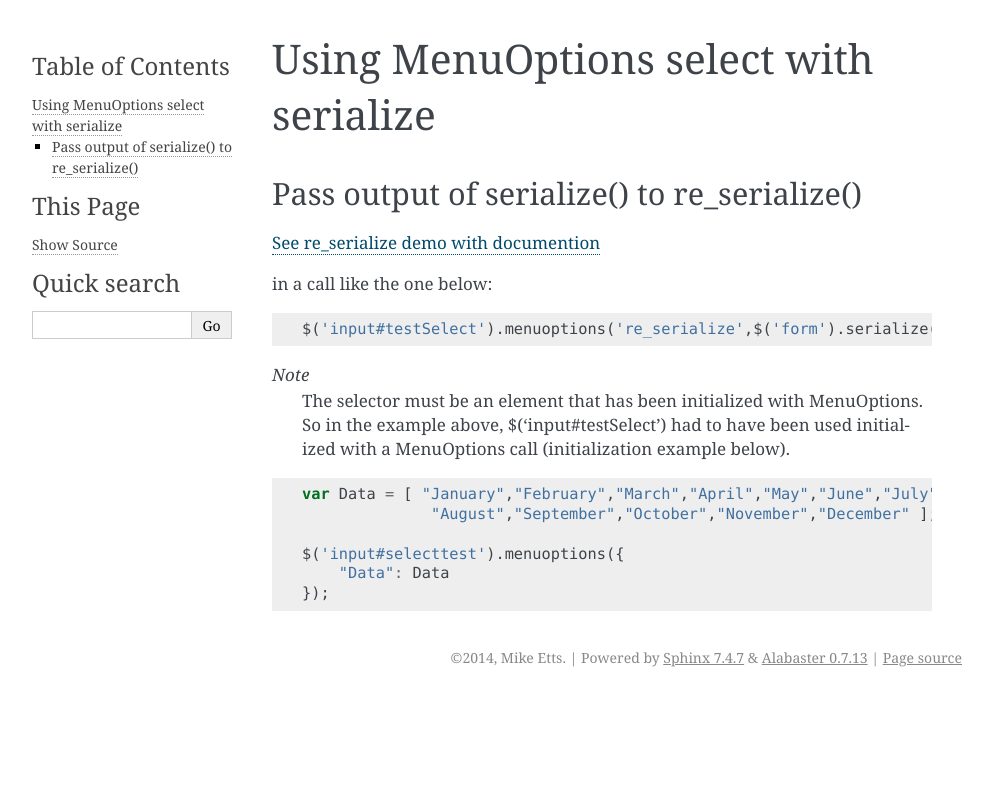
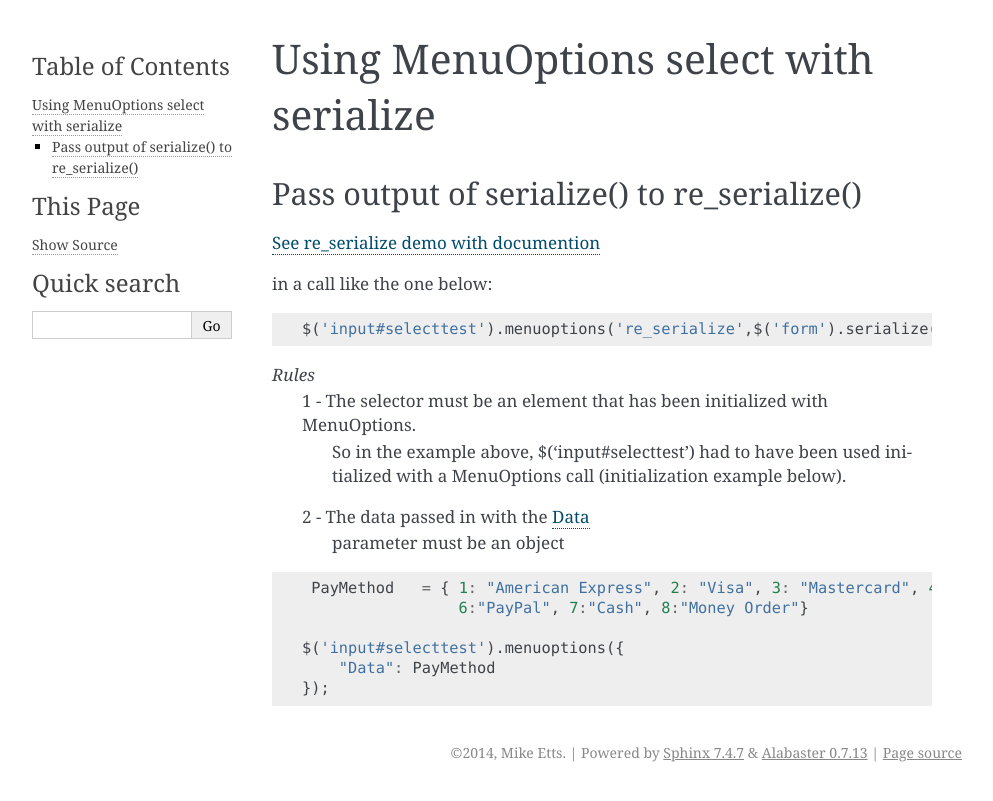
Before and after one commit to compsult/MenuOptions, a Sphinx documentation site: the page built from docs/source/Serialize.rst, in a window 1280 px wide. Shown: the top 801 px of the page, without its empty margins (148-1141 px from the left). Built offline with Sphinx 7.4.7, drawn with Linux system fonts in a browser that asks for light colours.

Commit message:
improve docs (re_serialize)

```diff
--- a/docs/source/Serialize.rst
+++ b/docs/source/Serialize.rst
@@ -11,18 +11,21 @@ in a call like the one below:
 
 .. code-block:: javascript
 
-    $('input#testSelect').menuoptions('re_serialize',$('form').serialize());
+    $('input#selecttest').menuoptions('re_serialize',$('form').serialize());
 
-`Note`
-    The selector must be an element that has been initialized with MenuOptions.
-    So in the example above, $('input#testSelect') had to have been used initialized
-    with a MenuOptions call (initialization example below).
+`Rules`
+    1 - The selector must be an element that has been initialized with MenuOptions.
+        So in the example above, $('input#selecttest') had to have been used initialized
+        with a MenuOptions call (initialization example below).
+
+    2 - The data passed in with the `Data <http://menuoptions.readthedocs.org/en/latest/SelectParams.html>`_
+        parameter must be an object
 
 .. code-block:: javascript
 
-    var Data = [ "January","February","March","April","May","June","July",
-                  "August","September","October","November","December" ];
+     PayMethod   = { 1: "American Express", 2: "Visa", 3: "Mastercard", 4:"Discover", 5:"Check",
+                     6:"PayPal", 7:"Cash", 8:"Money Order"}
 
     $('input#selecttest').menuoptions({
-        "Data": Data
+        "Data": PayMethod
     });
--- a/menuoptions.jquery.json
+++ b/menuoptions.jquery.json
@@ -8,7 +8,7 @@
         "input",
         "menu"
     ],
-    "version":"1.5.0-13",
+    "version":"1.5.0-14",
     "author": {
         "name": "Michael Etts",
         "url": "https://github.com/compsult/menuoptions"
--- a/package.json
+++ b/package.json
@@ -1,6 +1,6 @@
 {
     "name": "menuoptions",
-    "version":"1.5.0-13",
+    "version":"1.5.0-14",
     "title": "Menu Options",
     "description": "A jQuery widget designed to optimize data entry speed for both keyboard and mouse users. MenuOptions uses autocomplete and mouseover filtering to accomplish this. Menus can be created that follow URLs or execute javascript functions.",
     "keywords": [
```
Also changed, not shown: README.md (+16 -3 lines), docs/source/FAQ.rst (+18 -0 lines), 3 other files.
